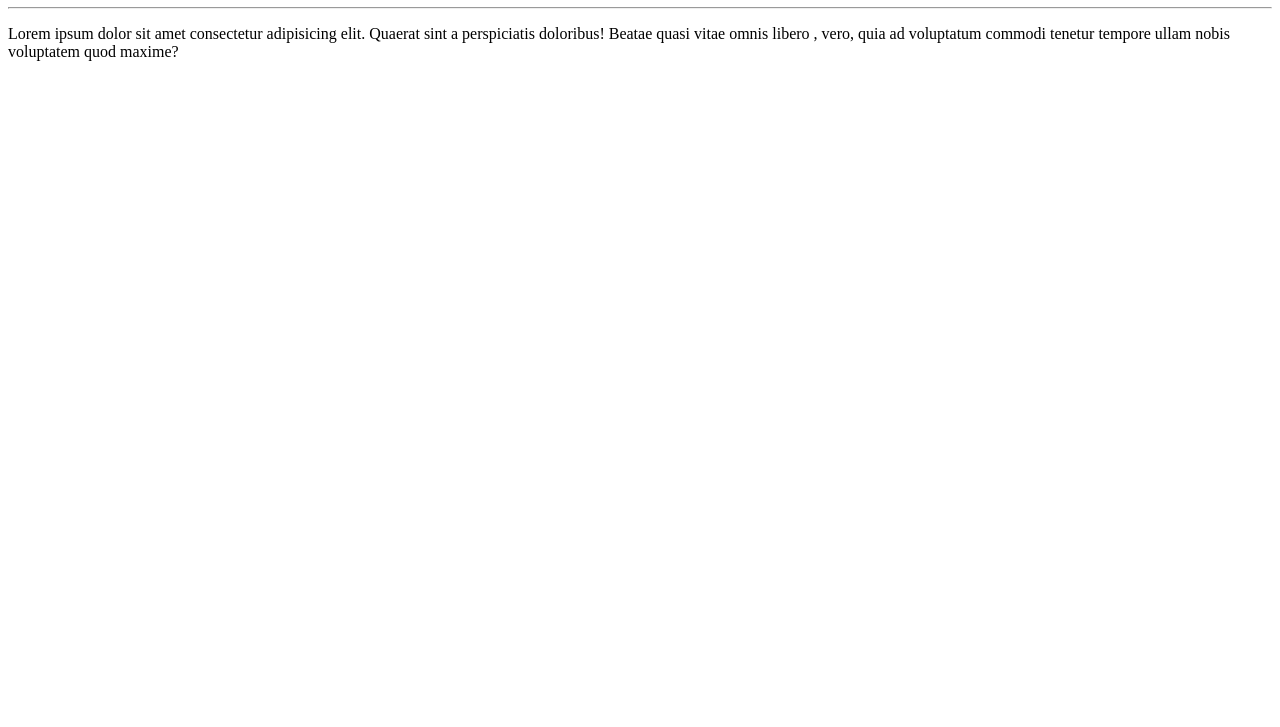
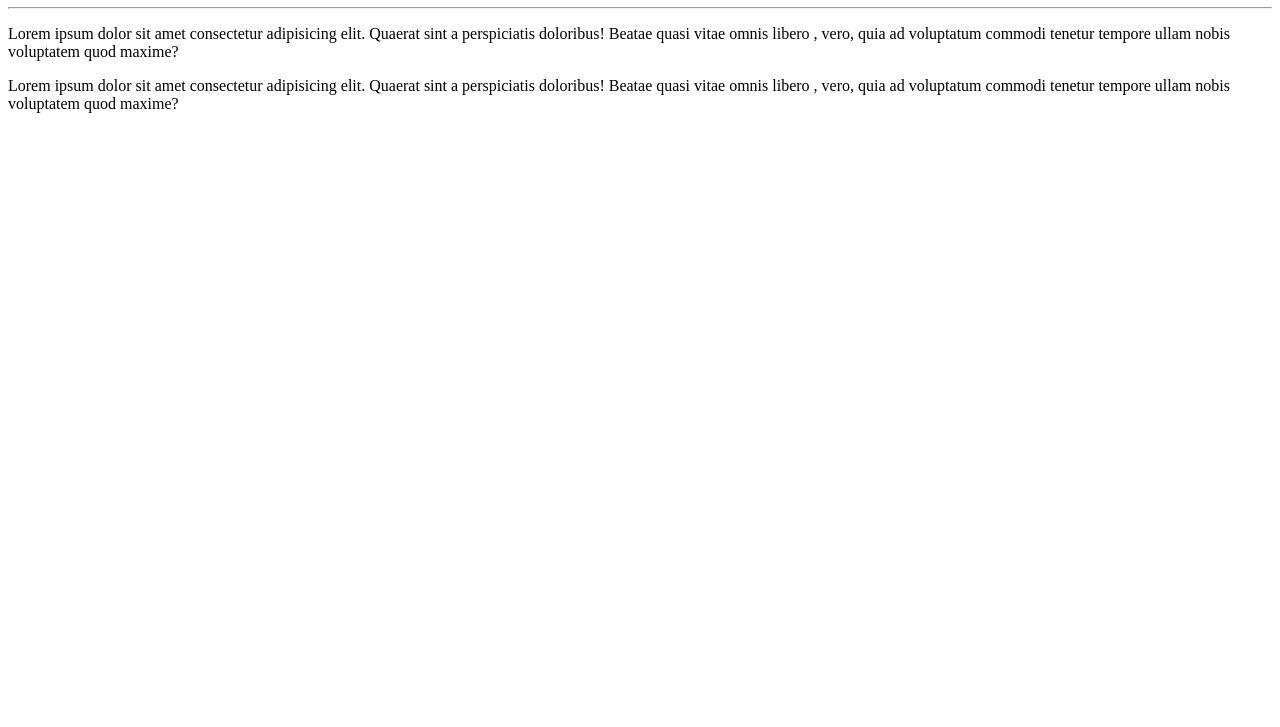
Before and after one commit to ArthurRicartte/Hello_world, a plain HTML site: page site_exemplo/index.html in a window 1280 px wide. Shown: the part 73-800 px from the top of the page. Drawn offline with Linux system fonts and the light colour scheme.

Commit message:
Adicionei um parágrafo(teste)

```diff
--- a/site_exemplo/index.html
+++ b/site_exemplo/index.html
@@ -12,5 +12,9 @@
         sint a perspiciatis doloribus! Beatae quasi vitae omnis libero
         , vero, quia ad voluptatum commodi tenetur tempore ullam nobis
         voluptatem quod maxime?</p>
+    <p>Lorem ipsum dolor sit amet consectetur adipisicing elit. Quaerat
+        sint a perspiciatis doloribus! Beatae quasi vitae omnis libero
+        , vero, quia ad voluptatum commodi tenetur tempore ullam nobis
+        voluptatem quod maxime?</p>
 </body>
 </html>
```
